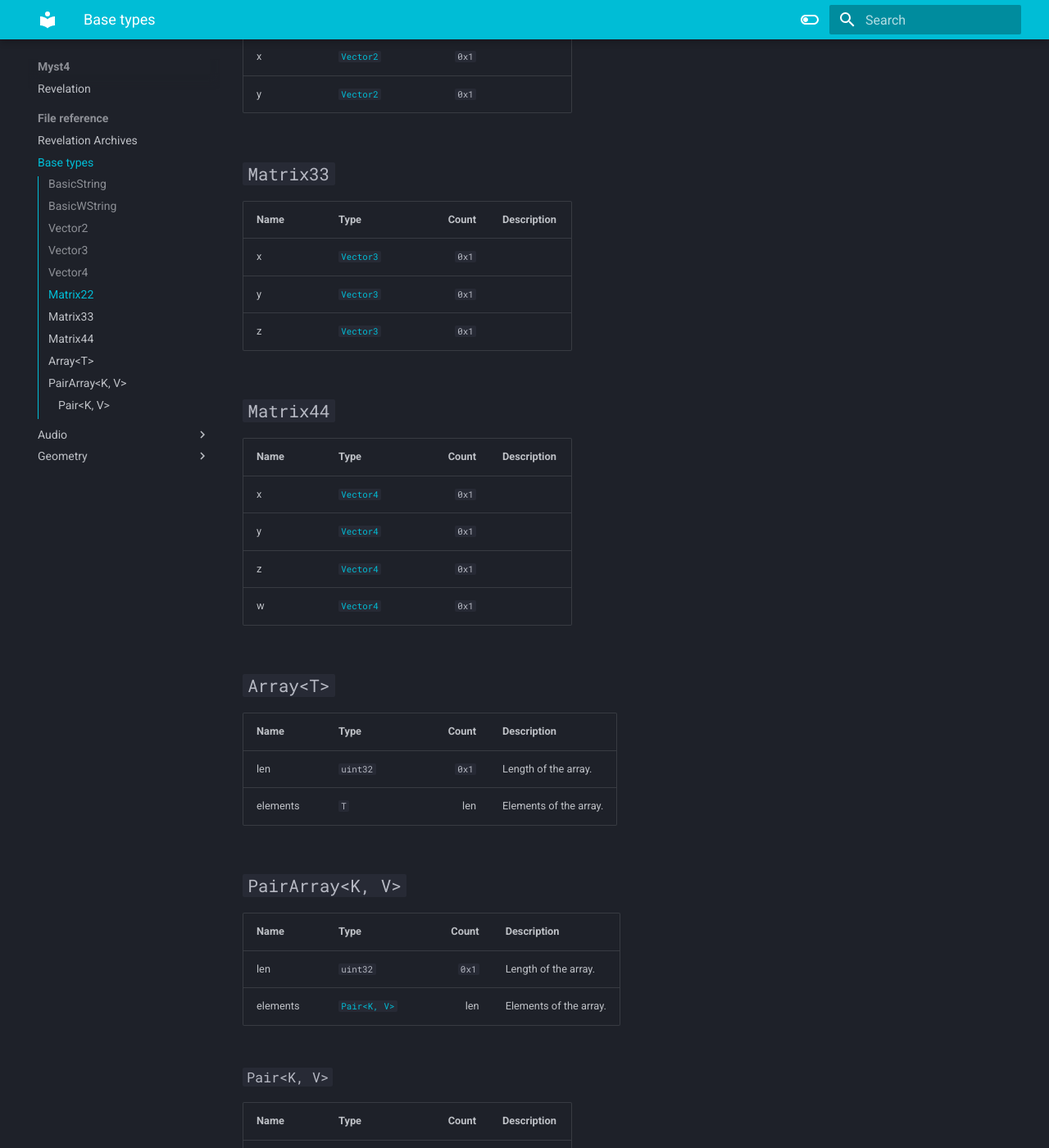
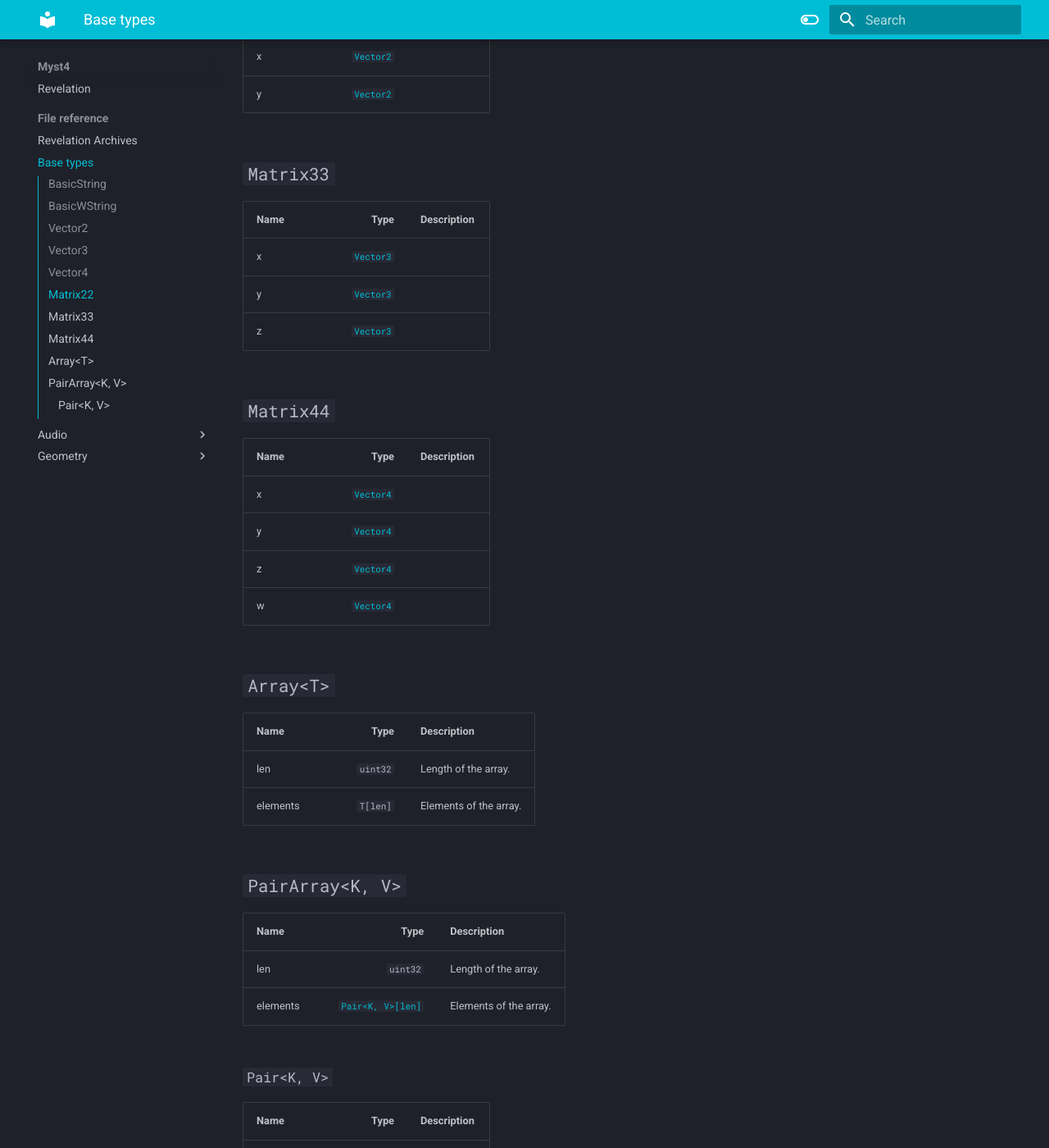
Before and after one commit to TomahnaProject/tomahna-project-wiki, an MkDocs documentation site: the page built from docs/myst4/file-reference/base.md, in a window 1280 px wide and 1400 px high, scrolled down 1842 px. Shown: the whole window at 82% size. Built offline with MkDocs 1.6.1 and Material for MkDocs 9.7.7, drawn with Linux system fonts in a browser that asks for light colours; some of the changed text lies outside the part shown.

Commit message:
Change binary table format

```diff
--- a/docs/myst4/file-reference/base.md
+++ b/docs/myst4/file-reference/base.md
@@ -4,91 +4,91 @@
 
 The basic UTF-16 string used all over the place. Sometimes referred to as `ubistring`.
 
-| Name | Type | Count | Description |
-| :-- | :-- | --: | --- |
-| len | `uint32` | `0x1` | Length of the string. |
-| s | `char` | len | The string. |
+| Name | Type | Description |
+| :-- | --: | --- |
+| len | `uint32` | Length of the string. |
+| s | `char[len]` | The string. |
 
 ## `BasicWString`
 
 Same as [`BasicString`](#basicstring), except with UTF-16 encoding.
 
-| Name | Type | Count | Description |
-| :-- | :-- | --: | --- |
-| len | `uint32` | `0x1` | Length of the string. |
-| s | `wchar_t` | len | The string. |
+| Name | Type | Description |
+| :-- | --: | --- |
+| len | `uint32` | Length of the string. |
+| s | `wchar_t[len]` | The string. |
 
 ## `Vector2`
 
 Sometimes referred to as `vec2`.
 
-| Name | Type | Count | Description |
-| :-- | :-- | --: | --- |
-| x | `float` | `0x1` |  |
-| y | `float` | `0x1` |  |
+| Name | Type | Description |
+| :-- | --: | --- |
+| x | `float` |  |
+| y | `float` |  |
 
 ## `Vector3`
 
 Sometimes referred to as `vec3`.
 
-| Name | Type | Count | Description |
-| :-- | :-- | --: | --- |
-| x | `float` | `0x1` |  |
-| y | `float` | `0x1` |  |
-| z | `float` | `0x1` |  |
+| Name | Type | Description |
+| :-- | --: | --- |
+| x | `float` |  |
+| y | `float` |  |
+| z | `float` |  |
 
 ## `Vector4`
 
 Sometimes referred to as `vec4` or `quat`.
 
-| Name | Type | Count | Description |
-| :-- | :-- | --: | --- |
-| x | `float` | `0x1` |  |
-| y | `float` | `0x1` |  |
-| z | `float` | `0x1` |  |
-| w | `float` | `0x1` |  |
+| Name | Type | Description |
+| :-- | --: | --- |
+| x | `float` |  |
+| y | `float` |  |
+| z | `float` |  |
+| w | `float` |  |
 
 ## `Matrix22`
 
-| Name | Type | Count | Description |
-| :-- | :-- | --: | --- |
-| x | [`Vector2`](#vector2) | `0x1` |  |
-| y | [`Vector2`](#vector2) | `0x1` |  |
+| Name | Type | Description |
+| :-- | --: | --- |
+| x | [`Vector2`](#vector2) |  |
+| y | [`Vector2`](#vector2) |  |
 
 ## `Matrix33`
 
-| Name | Type | Count | Description |
-| :-- | :-- | --: | --- |
-| x | [`Vector3`](#vector3) | `0x1` |  |
-| y | [`Vector3`](#vector3) | `0x1` |  |
-| z | [`Vector3`](#vector3) | `0x1` |  |
+| Name | Type | Description |
+| :-- | --: | --- |
+| x | [`Vector3`](#vector3) |  |
+| y | [`Vector3`](#vector3) |  |
+| z | [`Vector3`](#vector3) |  |
 
 ## `Matrix44`
 
-| Name | Type | Count | Description |
-| :-- | :-- | --: | --- |
-| x | [`Vector4`](#vector4) | `0x1` |  |
-| y | [`Vector4`](#vector4) | `0x1` |  |
-| z | [`Vector4`](#vector4) | `0x1` |  |
-| w | [`Vector4`](#vector4) | `0x1` |  |
+| Name | Type | Description |
+| :-- | --: | --- |
+| x | [`Vector4`](#vector4) |  |
+| y | [`Vector4`](#vector4) |  |
+| z | [`Vector4`](#vector4) |  |
+| w | [`Vector4`](#vector4) |  |
 
 ## `Array<T>`
 
-| Name | Type | Count | Description |
-| :-- | :-- | --: | --- |
-| len | `uint32` | `0x1` | Length of the array. |
-| elements | `T` | len | Elements of the array. |
+| Name | Type | Description |
+| :-- | --: | --- |
+| len | `uint32` | Length of the array. |
+| elements | `T[len]` | Elements of the array. |
 
 ## `PairArray<K, V>`
 
-| Name | Type | Count | Description |
-| :-- | :-- | --: | --- |
-| len | `uint32` | `0x1` | Length of the array. |
-| elements | [`Pair<K, V>`](#pairk-v) | len | Elements of the array. |
+| Name | Type | Description |
+| :-- | --: | --- |
+| len | `uint32` | Length of the array. |
+| elements | [`Pair<K, V>[len]`](#pairk-v) | Elements of the array. |
 
 ### `Pair<K, V>`
 
-| Name | Type | Count | Description |
-| :-- | :-- | --: | --- |
-| k | `K` | `0x1` | Key. |
-| v | `V` | `0x1` | Value. |
+| Name | Type | Description |
+| :-- | --: | --- |
+| k | `K` | Key. |
+| v | `V` | Value. |
```
